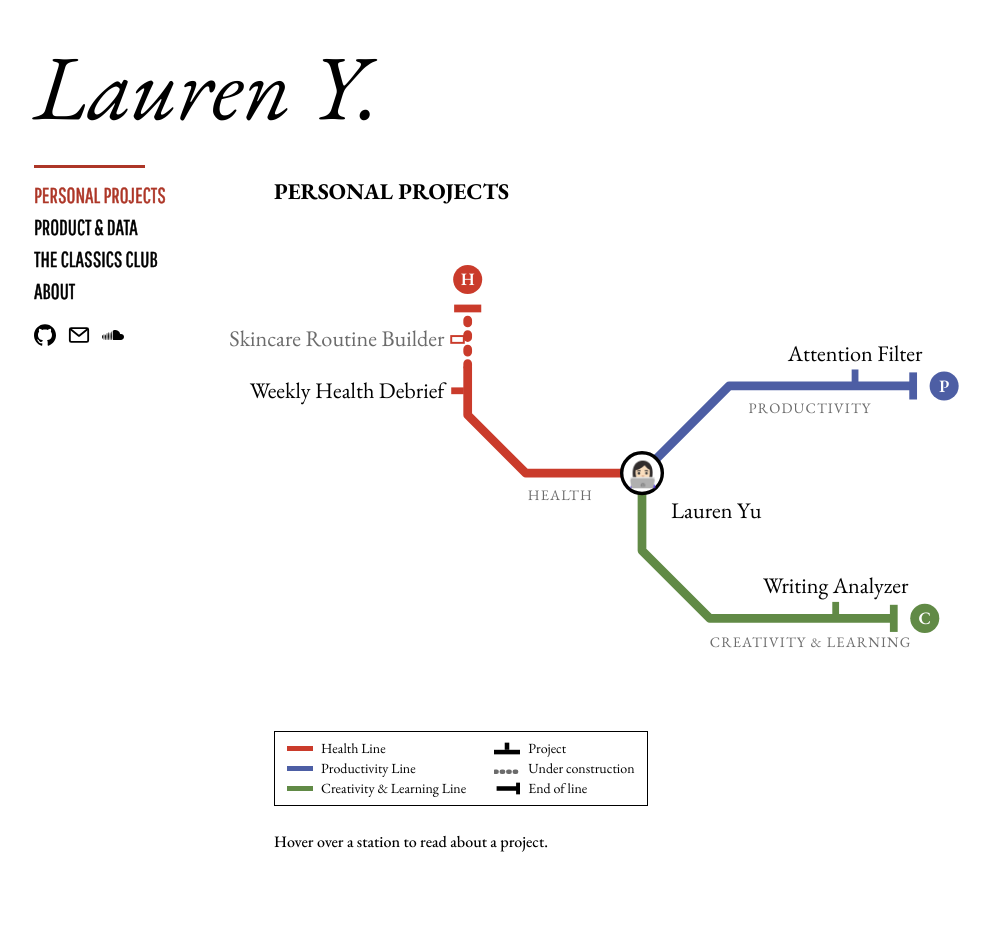
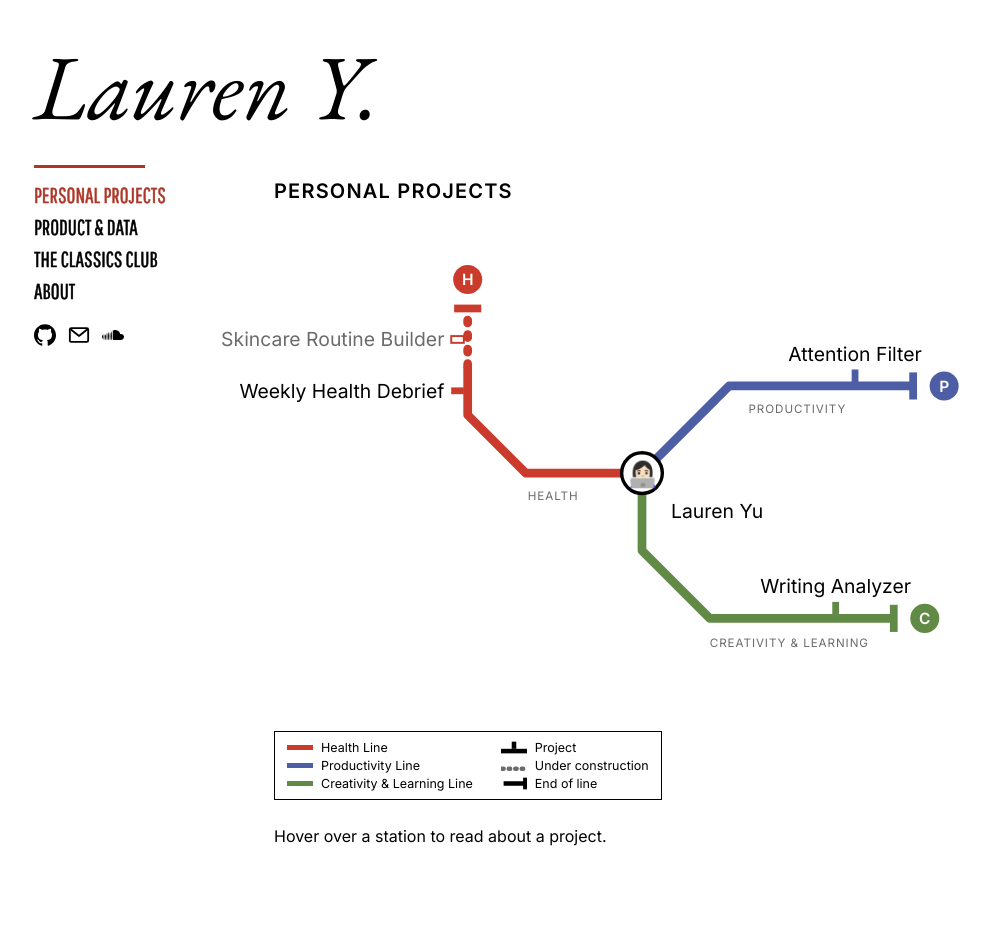
Before and after one commit to laurengyu/laurengyu.github.io, a Jekyll site: the page built from projects/index.html, in a window 1280 px wide. Shown: the whole page, without its empty margins (6-996 px from the left). Built offline with Jekyll 4.4.1, drawn with Linux system fonts in a browser that asks for light colours.

Commit message:
Switch text pages and projects map to Inter
The logo stays in EB Garamond; body text, headings, the still caption
and the metro map labels move to Inter, with sizes adjusted for its
larger x-height.

Co-Authored-By: Claude Opus 5.5 <noreply@anthropic.com>

```diff
--- a/_layouts/front.html
+++ b/_layouts/front.html
@@ -6,7 +6,7 @@
   {%- seo -%}
   <link rel="preconnect" href="https://fonts.googleapis.com">
   <link rel="preconnect" href="https://fonts.gstatic.com" crossorigin>
-  <link rel="stylesheet" href="https://fonts.googleapis.com/css2?family=Archivo+Narrow:ital,wght@0,400;0,700;1,400&family=EB+Garamond:ital,wght@0,400..800;1,400&family=Pathway+Gothic+One&display=swap">
+  <link rel="stylesheet" href="https://fonts.googleapis.com/css2?family=Archivo+Narrow:ital,wght@0,400;0,700;1,400&family=EB+Garamond:ital,wght@0,400..800;1,400&family=Inter:ital,opsz,wght@0,14..32,400..600;1,14..32,400&family=Pathway+Gothic+One&display=swap">
   <link rel="stylesheet" href="{{ '/assets/front.css' | relative_url }}">
   {%- assign default_still = site.data.stills | first %}
   <style>:root { --still-color: {{ default_still.color | default: "#6b6b6b" }}; }</style>
--- a/assets/front.scss
+++ b/assets/front.scss
@@ -7,6 +7,7 @@ $f-text:  #000;
 $f-muted: #6b6b6b;
 $f-bg:    #fff;
 $f-logo:  "EB Garamond", Garamond, "Times New Roman", serif;
+$f-body:  "Inter", "Helvetica Neue", Helvetica, Arial, sans-serif;
 $f-menu:  "Pathway Gothic One", "Arial Narrow", "Helvetica Neue", Arial, sans-serif;
 $f-sans:  "Archivo Narrow", "Arial Narrow", "Helvetica Neue", Arial, sans-serif;
 $f-side:  280px;   // left column, incl. 40px page margin
@@ -109,9 +110,9 @@ $still-max-h: 640px;
   }
   figcaption {
     margin-top: 20px;
-    font-family: $f-logo;   // same typeface as the text pages (EB Garamond, upright)
-    font-size: 16.8px;      // 120% of the original 14px
-    line-height: 20.4px;
+    font-family: $f-body;   // same typeface as the text pages (Inter)
+    font-size: 14.5px;      // Inter's large x-height matches the old 16.8px Garamond
+    line-height: 20px;
     strong { text-transform: uppercase; }   // "AKIRA, Katsuhiro Otomo, 1988, Japan" on one line
   }
 }
@@ -140,18 +141,19 @@ $still-max-h: 640px;
   p { margin: 0 0 1em; }
 }
 // Heading and body on every front-layout text page (About, Personal Projects, Product & Data):
-// the logo's typeface (EB Garamond), upright. The Corner Shelf has its own stylesheet.
+// Inter, a Helvetica-like sans that also reads as transit signage on the projects map.
+// The logo stays in EB Garamond. The Corner Shelf has its own stylesheet.
 .front-page {
-  h1, p { font-family: $f-logo; letter-spacing: normal; }
-  h1 { font-size: 22.5px; }   // 125% of the shared 18px
-  p { font-size: 20px; font-weight: 480; }   // 125% of 16px; EB Garamond is variable (400-800), 480 = a touch heavier than regular
+  h1, p { font-family: $f-body; letter-spacing: normal; }
+  h1 { font-size: 20px; font-weight: 600; letter-spacing: 0.06em; }
+  p { font-size: 17px; font-weight: 400; }   // Inter's large x-height reads like Garamond at 20px
 }
 // Small italic note at the end of a page (e.g. the About disclaimer).
 .front-page p.disclaimer {
   margin-top: 2em;
-  font-size: 17px;
+  font-size: 15px;
   font-style: italic;
-  font-weight: 400;   // the italic is loaded at 400 only
+  font-weight: 400;
   line-height: 1.5;
 }
 // About photo floats right; the heading and text wrap around its left side.
--- a/projects/index.html
+++ b/projects/index.html
@@ -105,12 +105,12 @@ body_class: front--pinned
     .metro-terminus, .metro-tick { fill: currentColor; }
     .metro-badge circle { fill: currentColor; }
     .metro-badge text {
-      font-family: "EB Garamond", Garamond, serif; font-size: 18px; font-weight: 600;
+      font-family: "Inter", Helvetica, sans-serif; font-size: 16px; font-weight: 600;
       fill: #fff; text-anchor: middle;
     }
-    .metro-label { font-family: "EB Garamond", Garamond, serif; font-size: 23px; fill: #000; transition: fill 0.3s ease; }
+    .metro-label { font-family: "Inter", Helvetica, sans-serif; font-size: 20px; fill: #000; transition: fill 0.3s ease; }
     .metro-linename {
-      font-family: "EB Garamond", Garamond, serif; font-size: 15px;
+      font-family: "Inter", Helvetica, sans-serif; font-size: 12px;
       letter-spacing: 0.08em; text-transform: uppercase; fill: #6b6b6b;
     }
     .metro-station { cursor: pointer; outline: none; }
@@ -126,7 +126,7 @@ body_class: front--pinned
     .metro-legend {
       display: inline-flex; flex-wrap: wrap; gap: 6px 28px;
       border: 1.5px solid #000; padding: 8px 12px; margin: 0 0 24px;
-      font-family: "EB Garamond", Garamond, serif; font-size: 14px; line-height: 1.2;
+      font-family: "Inter", Helvetica, sans-serif; font-size: 12.5px; line-height: 1.2;
     }
     .metro-legend ul { list-style: none; margin: 0; padding: 0; display: grid; gap: 3px; }
     .metro-legend li { display: flex; align-items: center; gap: 8px; }
```
